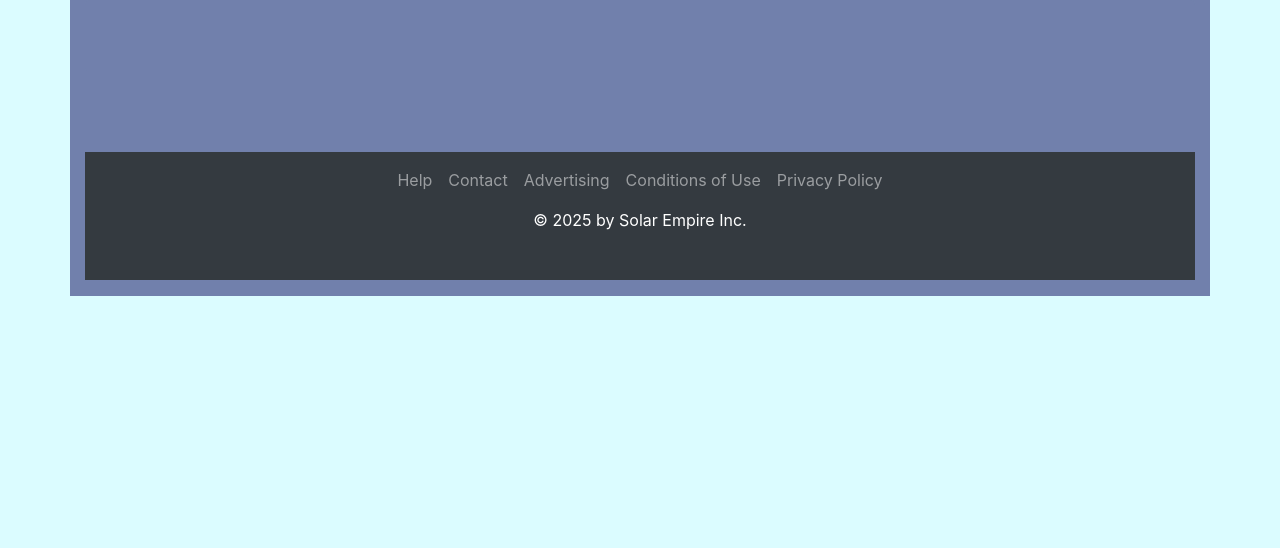
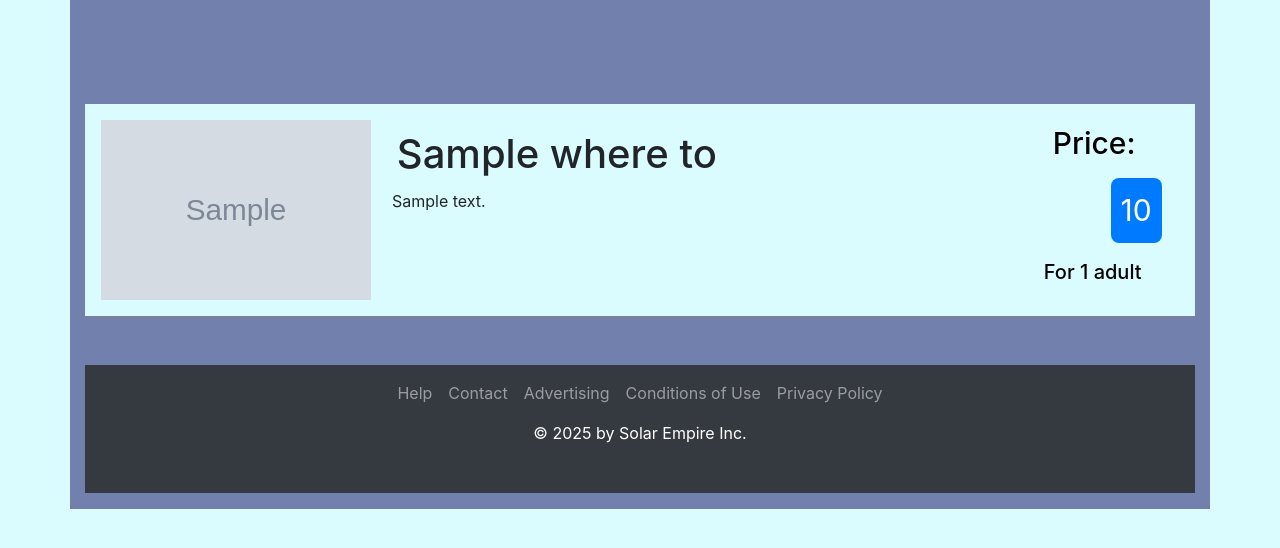
Before and after one commit to SunxWind/Voyage, a Django app: template viewer/templates/country_trips.html in a window 1280 px wide. Shown: the part 56-604 px from the top of the page. Run offline with Django 3.2, Linux system fonts and the light colour scheme; the template is opened without the code that fills it: most values are stand-ins (such as "Sample title", 1, 10 or a date in 2020); grey boxes marked "Sample" are stand-in pictures; some libraries are stand-ins or nearby versions.

Commit message:
git commit -m feature(HP.4): filtering trips by country list of countries functional

```diff
--- a/viewer/static/css/styles.css
+++ b/viewer/static/css/styles.css
@@ -30,13 +30,10 @@ h1 {
     height: 200px;
     border: 1px solid white;
     margin-bottom: 3em;
-
-
 }
 
 
 .globe-image {
-
     width: 100%;
     height: 100%;
     object-fit: cover;
@@ -50,8 +47,6 @@ h1 {
     display: flex;
     justify-content: space-around;
     align-items: center;
-
-
     font-weight: bold;
     color: white;
     font-size: 35;
@@ -61,12 +56,10 @@ h1 {
 .see-more-link {
     color: white;
 }
+
 .country-name-link {
     color: white;
-
-
 }
-
 
 .continent-image-row {
     display: flex;
@@ -75,14 +68,12 @@ h1 {
     padding: 0.4em;
 }
 
-
 .continent-image-area {
       position:relative;
       width: 49%;
       height: 300px;
       border: 1px solid white
 }
-
 
 .continent-image {
     width: 100%;
@@ -102,12 +93,20 @@ h1 {
 }
 
 
+.countries-list-columns {
+    width: 100%;
+    column-count: 3;
+    margin-left: 0.5em;
 
+}
+
+.country-list-link {
+    color: white;
+}
 
 .trips_line {
     position: relative;
     display: flex;
-
     align-items: left;
     gap: 1em ;
     background-color: #DBFCFF;
@@ -141,11 +140,7 @@ h1 {
     position: absolute;
     top: 35%;
     right: 3%;
-
-
 }
-
-
 
 .pad-0 {
     padding: 0px
--- a/viewer/templates/country_trips.html
+++ b/viewer/templates/country_trips.html
@@ -5,7 +5,25 @@
 {% endblock %}
 
 {% block content %}
+<div class="trips-table">
+    {% for trip in country_trips %}
+        <div class="trips_line">
+            <img class="trips_line_image" src="{{ trip.image.url }}" alt="image{{ trip.where_to.name }}">
+            <div class="trips_line_text">
+                <h1>{{ trip.where_to.name }}</h1>
+                <p class="trips_line_descrioption">{{ trip.description }} </p>
+            </div>
+                <div class="price_button_area">
+                    <h1 style="font-size: 30; color: black; margin-left: 1.5em;">Price:</h1>
+                    <a href="{% url 'trip_details' %}?trip={{ trip.id }}" >
+                        <btn class="btn_trip_buy_line">{{ trip.adult_price }}</btn>
+                    </a>
+                    <h1 style="font-size: 20; color: black; margin-top: 4.5em; margin-left: 1.8em;">For 1 adult</h1>
+                </div>
 
+        </div>
+    {% endfor %}
+</div>
 
 
 
--- a/viewer/templates/index.html
+++ b/viewer/templates/index.html
@@ -90,7 +90,7 @@
     <div class="country-name-container">
         {% for trips in three_trips %}
             {% for trip in trips %}
-                <a class='country-name-link' href="{% url 'country_trips' %}?country={{trip.where_to.country}}" >
+                <a class='country-name-link' href="{% url 'country_trips' %}?country={{trip.where_to.country.name}}" >
                     <div class="country-name">{{ trip.where_to.country.name }}</div>
                 </a>
             {% endfor %}
```
Also changed, not shown: viewer/templates/countries_list.html (+8 -0 lines), viewer/views.py (+32 -5 lines).
